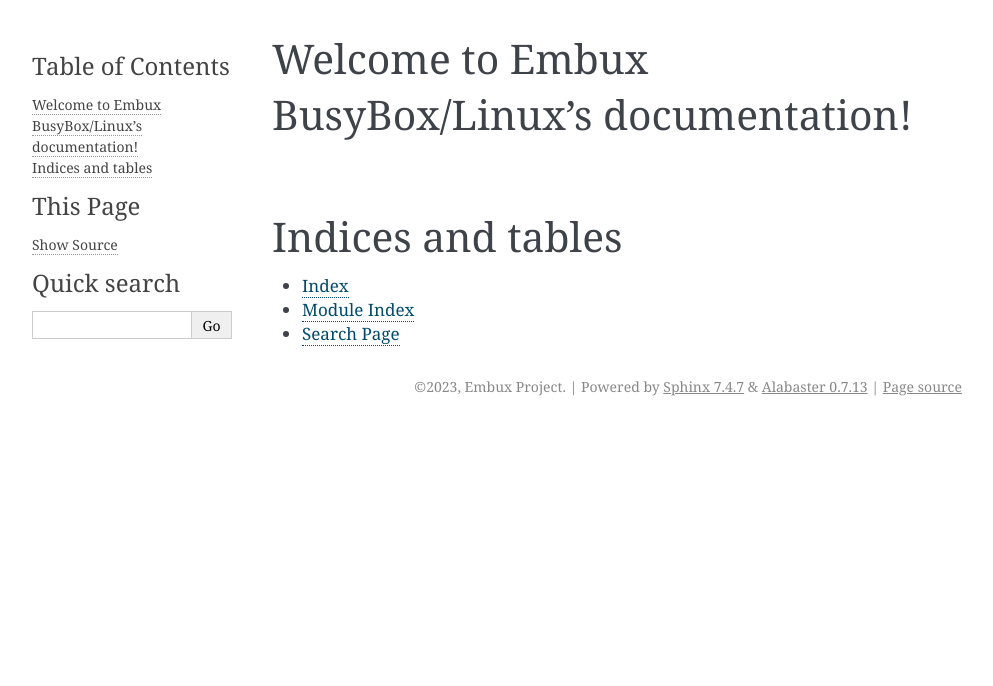
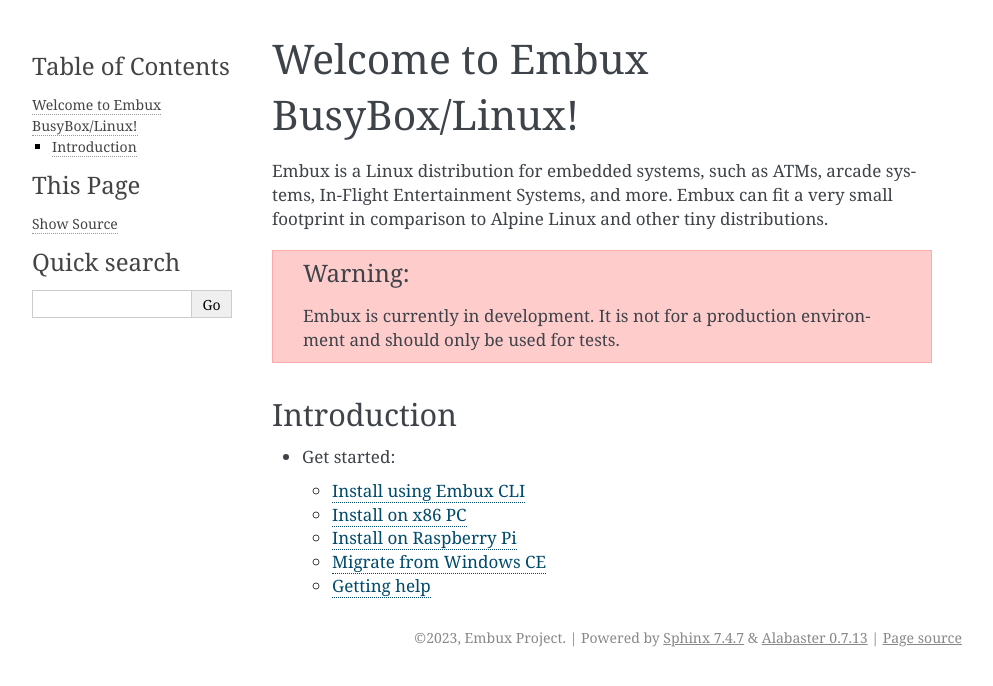
Before and after one commit to embuxLinux/embuxlinux.github.io, a Sphinx documentation site: the page built from source/index.rst, in a window 1280 px wide. Shown: the top 686 px of the page, without its empty margins (148-1141 px from the left). Built offline with Sphinx 7.4.7, drawn with Linux system fonts in a browser that asks for light colours.

Commit message:
Update index.rst

```diff
--- a/source/index.rst
+++ b/source/index.rst
@@ -1,20 +1,22 @@
-.. Embux BusyBox/Linux documentation master file, created by
-   sphinx-quickstart on Tue Nov 28 22:37:40 2023.
-   You can adapt this file completely to your liking, but it should at least
-   contain the root `toctree` directive.
+Welcome to Embux BusyBox/Linux!
+===============================
 
-Welcome to Embux BusyBox/Linux's documentation!
-===============================================
+Embux is a Linux distribution for embedded systems, such as ATMs, arcade
+systems, In-Flight Entertainment Systems, and more. Embux can fit a very
+small footprint in comparison to Alpine Linux and other tiny distributions.
 
-.. toctree::
-   :maxdepth: 2
-   :caption: Contents:
+.. warning::
 
+   Embux is currently in development. It is not for a production
+   environment and should only be used for tests.
 
+Introduction
+------------
 
-Indices and tables
-==================
+-  Get started:
 
-* :ref:`genindex`
-* :ref:`modindex`
-* :ref:`search`
+   -  `Install using Embux CLI <install_cli>`__
+   -  `Install on x86 PC <install>`__
+   -  `Install on Raspberry Pi <install_raspberry>`__
+   -  `Migrate from Windows CE <mscompact_to_embux>`__
+   -  `Getting help <support>`__
```
